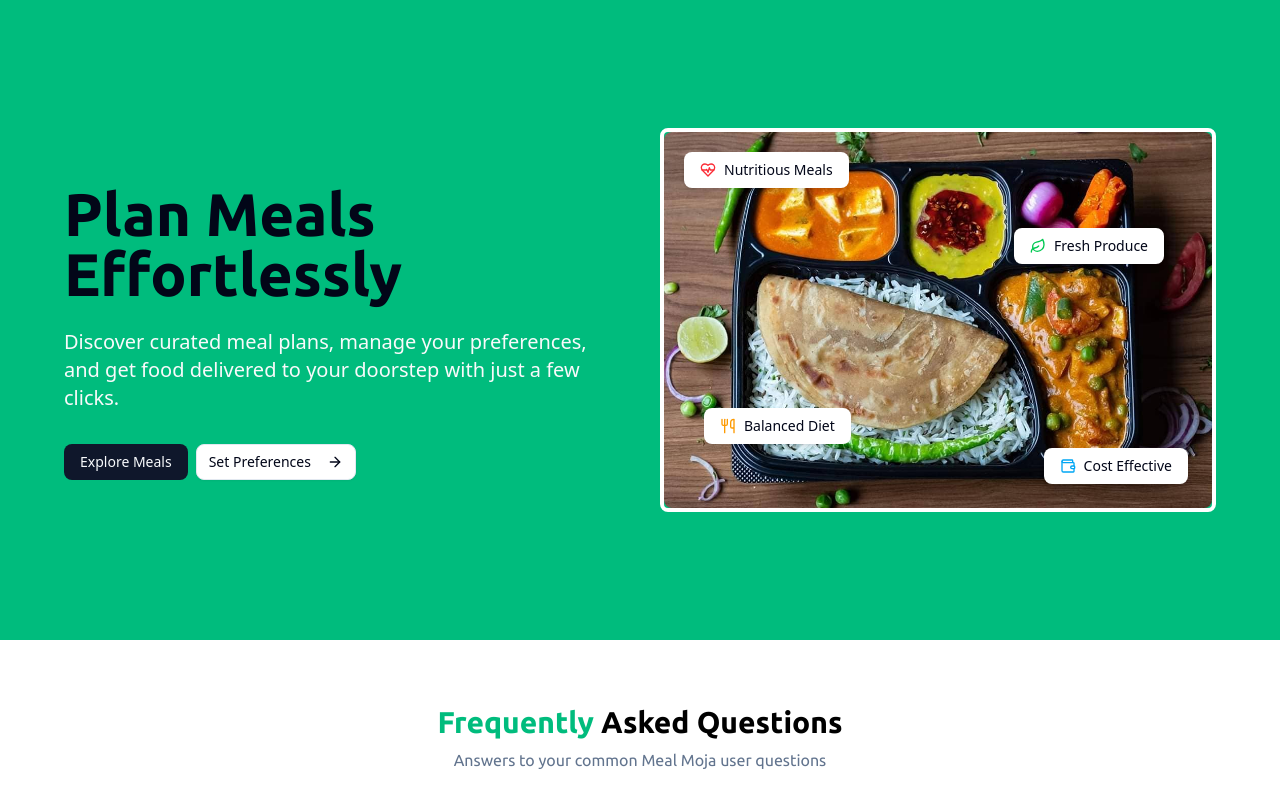
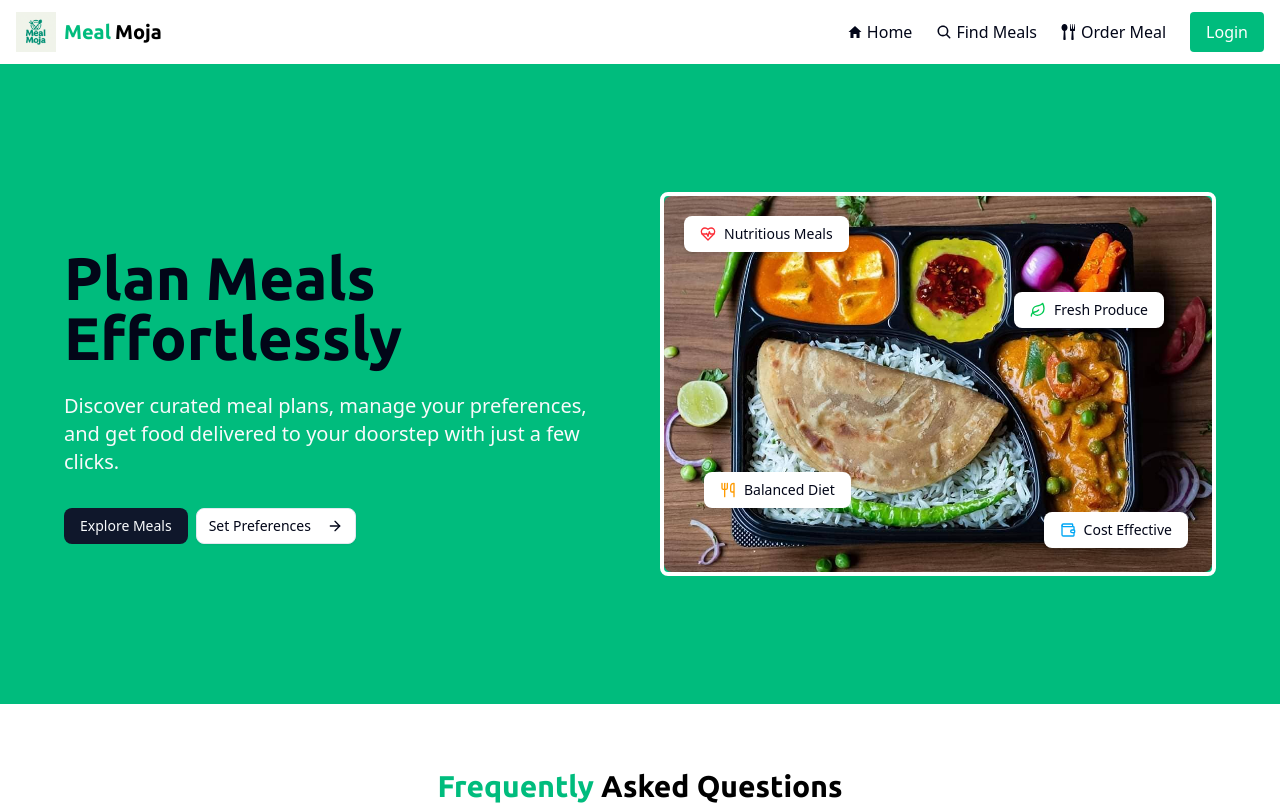
Before and after one commit to rahat-495/Meal-Shop-Client, a Next.js app: page / in a window 1280 px wide. Shown: the top 805 px of the page. Built offline with nearby package versions, Linux system fonts and the light colour scheme.

Commit message:
navbar added

```diff
--- a/package.json
+++ b/package.json
@@ -24,6 +24,7 @@
     "react": "^19.0.0",
     "react-dom": "^19.0.0",
     "react-hook-form": "^7.56.0",
+    "react-icons": "^5.5.0",
     "react-redux": "^9.2.0",
     "redux-persist": "^6.0.0",
     "sonner": "^2.0.3",
--- a/src/app/layout.tsx
+++ b/src/app/layout.tsx
@@ -3,6 +3,7 @@ import { Ubuntu, Noto_Sans, Noto_Sans_Mono } from "next/font/google";
 import "./globals.css";
 import Providers from "@/lib/providers";
 import { Toaster } from "sonner";
+import Navbar from "@/components/shared/Navbar";
 
 const ubuntu = Ubuntu({
   variable: "--font-ubuntu",
@@ -22,7 +23,8 @@ const notoMono = Noto_Sans_Mono({
 
 export const metadata: Metadata = {
   title: "Meal Moja - Homepage",
-    description: "Meal Moja is your personalized meal planning and delivery solution. Choose meals based on your taste and schedule, and enjoy fresh, chef-prepared dishes delivered to your door.",
+  description:
+    "Meal Moja is your personalized meal planning and delivery solution. Choose meals based on your taste and schedule, and enjoy fresh, chef-prepared dishes delivered to your door.",
 };
 
 export default function RootLayout({
@@ -35,6 +37,7 @@ export default function RootLayout({
       <body
         className={`${ubuntu.variable} ${notoSans.variable} ${notoMono.variable} antialiased`}
       >
+        <Navbar></Navbar>
         <Providers>{children}</Providers>
         <Toaster />
       </body>
--- a/src/components/shared/Navbar.tsx
+++ b/src/components/shared/Navbar.tsx
@@ -1,7 +1,115 @@
+"use client";
+
+import Image from "next/image";
+import Link from "next/link";
+import { useState } from "react";
+import websiteLogo from "../../assets/logos/Meal Moja Logo Teal.png";
+import { GiHamburgerMenu } from "react-icons/gi";
+import { IoCloseSharp, IoSearch } from "react-icons/io5";
+import { IoMdHome } from "react-icons/io";
+import { ImSpoonKnife } from "react-icons/im";
+
 const Navbar = () => {
-    return (
-        <div>Navbar</div>
-    );
+  const [isOpen, setIsOpen] = useState(false);
+  return (
+    <nav className="bg-white shadow-md">
+      <div className="container mx-auto px-4 py-3 flex justify-between items-center">
+        {/* Logo */}
+        <Link
+          href="/"
+          className="text-xl font-bold text-black text-pretty font-ubuntu flex gap-2 justify-center items-center"
+        >
+          <Image
+            src={websiteLogo}
+            alt="Register Now"
+            height={40}
+            width={40}
+            className="aspect-square"
+          />
+          <p>
+            <span className="text-emerald-500 mr-1">Meal</span>Moja
+          </p>
+        </Link>
+
+        {/* Hamburger */}
+        <button
+          className="md:hidden text-gray-700 focus:outline-none"
+          onClick={() => setIsOpen(!isOpen)}
+        >
+          <svg
+            className="w-6 h-6"
+            fill="none"
+            stroke="currentColor"
+            viewBox="0 0 24 24"
+          >
+            {isOpen ? <IoCloseSharp /> : <GiHamburgerMenu />}
+          </svg>
+        </button>
+
+        {/* Links + Login (Desktop) */}
+        <div className="hidden md:flex items-center space-x-6">
+          <Link
+            href="/"
+            className="hover:text-emerald-500 font-medium flex gap-1 justify-center items-center"
+          >
+            <IoMdHome /> Home
+          </Link>
+          <Link
+            href="/find-meals"
+            className="hover:text-emerald-500 font-medium flex gap-1 justify-center items-center"
+          >
+            <IoSearch />
+            Find Meals
+          </Link>
+          <Link
+            href="/order-meal"
+            className="hover:text-emerald-500 font-medium flex gap-1 justify-center items-center"
+          >
+            <ImSpoonKnife />
+            Order Meal
+          </Link>
+          <Link
+            href="/login"
+            className="bg-emerald-500 text-white px-4 py-2 rounded hover:bg-emerald-700 font-medium"
+          >
+            Login
+          </Link>
+        </div>
+      </div>
+
+      {/* Mobile Menu */}
+      {isOpen && (
+        <div className="md:hidden px-4 pb-4 space-y-3 absolute z-10 bg-white w-full">
+          <Link
+            href="/"
+            className="hover:text-emerald-500 font-medium flex gap-1 justify-start items-center"
+          >
+            <IoMdHome /> Home
+          </Link>
+          <Link
+            href="/find-meals"
+            className="hover:text-emerald-500 font-medium flex gap-1 justify-start items-center"
+          >
+            <IoSearch />
+            Find Meals
+          </Link>
+          <Link
+            href="/order-meal"
+            className="hover:text-emerald-500 font-medium flex gap-1 justify-start items-center"
+          >
+            <ImSpoonKnife />
+            Order Meal
+          </Link>
+          <Link
+            href="/login"
+            className="block bg-emerald-500 text-white text-center py-2 font-medium rounded hover:bg-emerald-700"
+          >
+            Login
+          </Link>
+        </div>
+      )}
+    </nav>
+  );
 };
 
 export default Navbar;
```
Also changed, not shown: 1 other file (tests, documents, lock files or other folders). Lines whose indentation alone changed are shown as unchanged.
